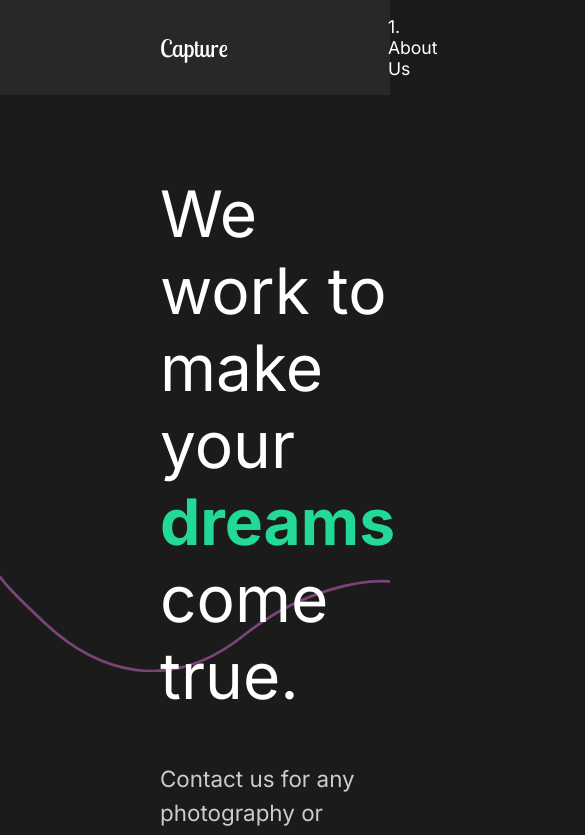
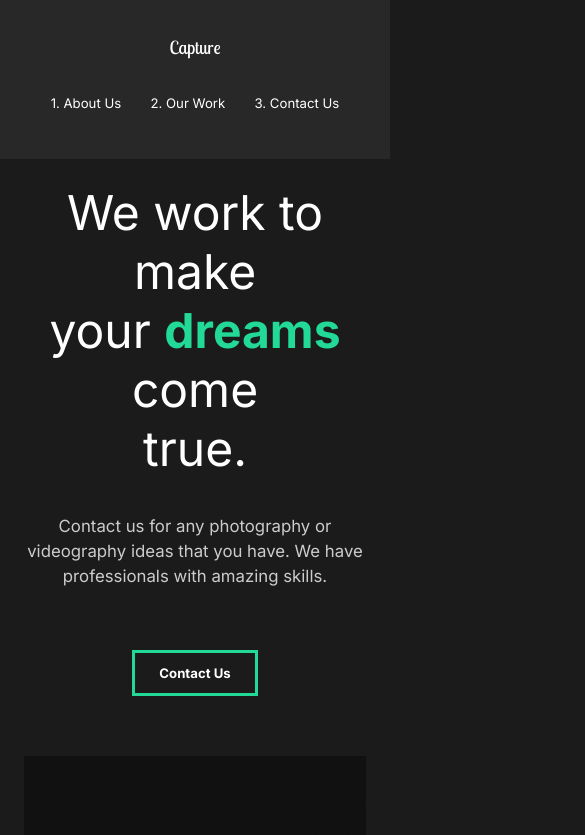
Before and after one commit to AdonisAgelis/dev-portfolio, a React (Create React App) app: page / in a window 390 px wide. Shown: the top 835 px of the page, 585 px wide, since content can reach past the window. Built offline with nearby package versions, Linux system fonts and the light colour scheme.

Commit message:
Mobile Friendly

```diff
--- a/src/components/GlobalStyle.js
+++ b/src/components/GlobalStyle.js
@@ -5,6 +5,12 @@
         margin: 0;
         padding: 0;
         box-sizing: border-box;
+    }
+
+    html {
+        @media (max-width: 1700px) {
+            font-size: 75%;
+        }
     }
 
     body {
--- a/src/components/Nav.js
+++ b/src/components/Nav.js
@@ -53,6 +53,22 @@
     padding-left: 10rem;
     position: relative;
   }
+  @media (max-width: 1300px) {
+    flex-direction: column;
+    padding: 2rem 1rem;
+    #logo {
+      display: inline-block;
+      margin: 1rem;
+    }
+    ul {
+      padding: 2rem;
+      justify-content: space-around;
+      width: 100%;
+    }
+    li {
+      padding: 0;
+    }
+  }
 `;
 
 export default Nav;
--- a/src/components/ServicesSection.js
+++ b/src/components/ServicesSection.js
@@ -72,6 +72,9 @@
 const Cards = styled.div`
   display: flex;
   flex-wrap: wrap;
+  @media (max-width: 1300px) {
+    justify-content: center;
+  }
 `;
 
 const Card = styled.div`
--- a/src/components/useScroll.js
+++ b/src/components/useScroll.js
@@ -3,7 +3,7 @@
 
 export const useScroll = () => {
   const controls = useAnimation();
-  const [element, view] = useInView({ threshold: 0.5 });
+  const [element, view] = useInView({ threshold: 0.3 });
   view ? controls.start('show') : controls.start('hidden');
   return [controls, element];
 };
--- a/src/pages/ContactUs.js
+++ b/src/pages/ContactUs.js
@@ -45,11 +45,18 @@
   padding: 5rem 10rem;
   color: #353535;
   min-height: 90vh;
+  @media (max-width: 1300px) {
+    padding: 2rem;
+    font-size: 1rem;
+  }
 `;
 
 const Title = styled.div`
   margin-bottom: 4rem;
   color: black;
+  @media (max-width: 1300px) {
+    margin-top: 5rem;
+  }
 `;
 
 const Hide = styled.div`
--- a/src/pages/OurWork.js
+++ b/src/pages/OurWork.js
@@ -75,6 +75,9 @@
   min-height: 100vh;
   overflow: hidden;
   padding: 5rem 10rem;
+  @media (max-width: 1300px) {
+    padding: 2rem 2rem;
+  }
   h2 {
     padding: 1rem 0rem;
   }
--- a/src/pages/movieDetail.js
+++ b/src/pages/movieDetail.js
@@ -74,6 +74,10 @@
   margin: 5rem 10rem;
   align-items: center;
   justify-content: space-around;
+  @media (max-width: 1300px) {
+    display: block;
+    margin: 2rem 2rem;
+  }
 `;
 
 const AwardStyle = styled.div`
--- a/src/styles.js
+++ b/src/styles.js
@@ -10,6 +10,11 @@
   justify-content: space-between;
   padding: 5rem 10rem;
   color: white;
+  @media (max-width: 1300px) {
+    display: block;
+    padding: 2rem 2rem;
+    text-align: center;
+  }
 `;
 
 export const Description = styled.div`
@@ -18,6 +23,12 @@
   z-index: 2;
   h2 {
     font-weight: lighter;
+  }
+  @media (max-width: 1300px) {
+    padding: 0;
+    button {
+      margin: 2rem 0rem 5rem 0rem;
+    }
   }
 `;
 
```
